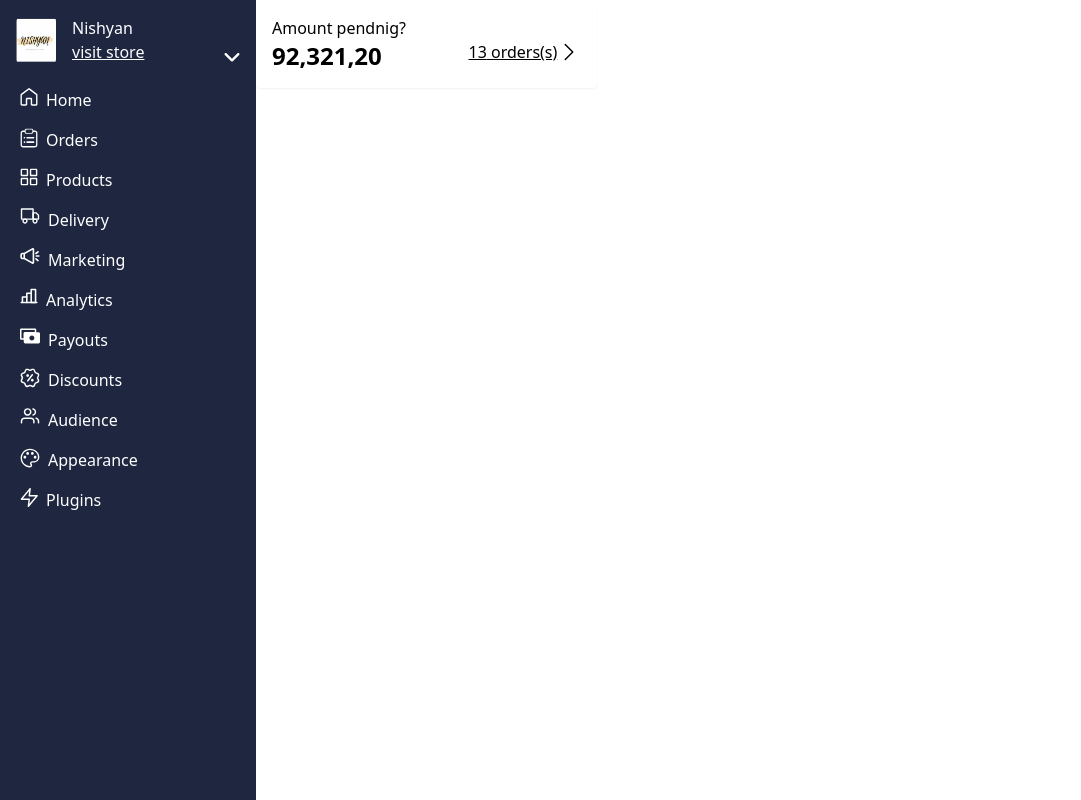
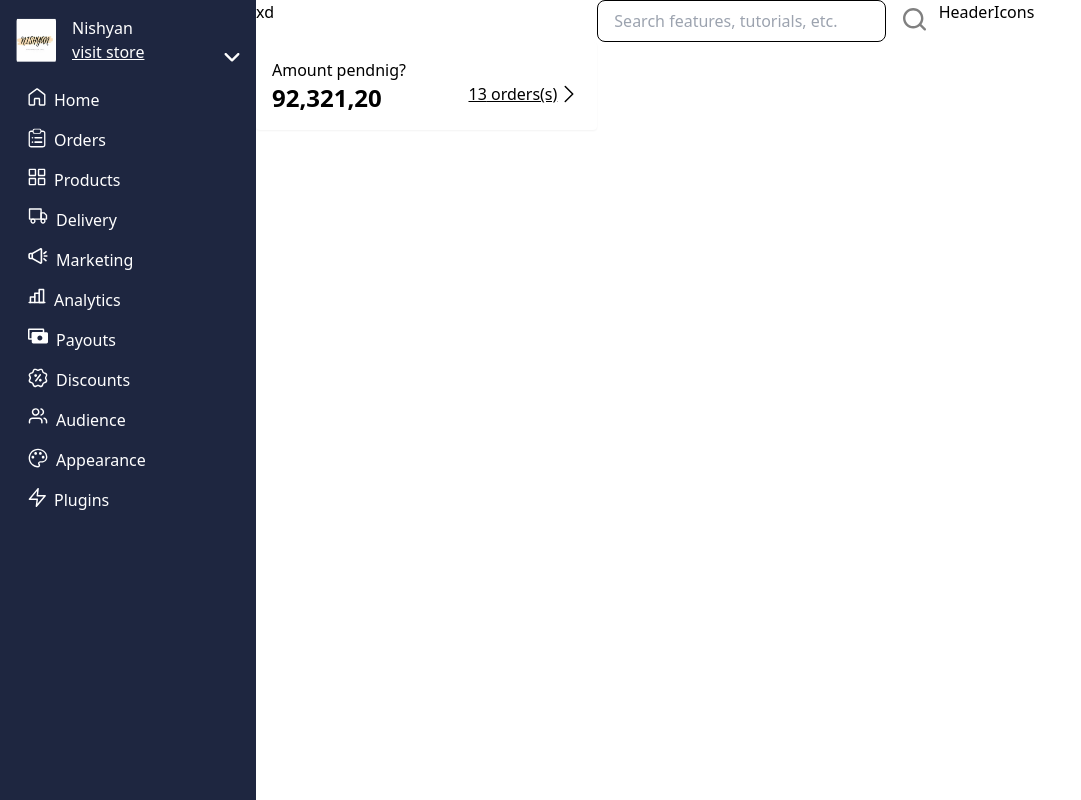
Before and after one commit to kuchbhimingwal/dukan-assignment, a React (Vite) app: page / in a window 1280 px wide. Shown: the whole page, without its empty margins (0-1081 px from the left). Built offline with nearby package versions, Linux system fonts and the light colour scheme.

Commit message:
starting the header component with the searchbar and the icons

```diff
--- a/src/App.jsx
+++ b/src/App.jsx
@@ -1,3 +1,4 @@
+import Header from "./conmponents/Header"
 import NavBar from "./conmponents/NavBar"
 import RevenueCard from "./conmponents/RevenueCard"
 
@@ -9,6 +10,7 @@ function App() {
         <NavBar companyName="Nishyan"/>
       </div>
       <div className="col-span-4">
+          <Header />
         <div className="grid grid-cols-3">
         <RevenueCard title={"Amount pendnig"} amount={"92,321,20"} orderCount={13}/>
         </div>
--- /dev/null
+++ b/src/conmponents/Header.jsx
@@ -0,0 +1,16 @@
+import React from 'react'
+import SearchBar from './SearchBar'
+import HeaderLinks from './HeaderLinks'
+import HeaderIcons from './HeaderIcons'
+
+function Header() {
+  return (
+    <div className='grid grid-cols-3'>
+      <HeaderLinks />
+      <SearchBar />
+      <HeaderIcons />
+    </div>
+  )
+}
+
+export default Header
--- /dev/null
+++ b/src/conmponents/HeaderIcons.jsx
@@ -0,0 +1,9 @@
+import React from 'react'
+
+function HeaderIcons() {
+  return (
+    <div>HeaderIcons</div>
+  )
+}
+
+export default HeaderIcons
--- /dev/null
+++ b/src/conmponents/HeaderLinks.jsx
@@ -0,0 +1,11 @@
+import React from 'react'
+
+function HeaderLinks() {
+  return (
+    <div>
+      xd
+    </div>
+  )
+}
+
+export default HeaderLinks
--- a/src/conmponents/NavBar.jsx
+++ b/src/conmponents/NavBar.jsx
@@ -24,9 +24,11 @@ function NavBar({
         </div>
 
       </div>
-      {navItems.map((item)=>(
-        <NavItemComp svg={item.icon} title={item.title} />
-      ))}
+      <div className='px-2'>
+        {navItems.map((item)=>(
+          <NavItemComp svg={item.icon} title={item.title} />
+        ))}
+      </div>
     </div>
   )
 }
--- a/src/conmponents/NavItemComp.jsx
+++ b/src/conmponents/NavItemComp.jsx
@@ -5,7 +5,7 @@ function NavItemComp({
   title
 }) {
   return (
-    <div className='px-5 py-2'>
+    <div className='px-5 py-2 cursor-pointer hover:bg-navHover rounded-md'>
       <div className='flex'>
       <div dangerouslySetInnerHTML={{ __html: svg }} />
         <div className='pl-2 font-light'>{title}</div>
--- /dev/null
+++ b/src/conmponents/SearchBar.jsx
@@ -0,0 +1,16 @@
+import React from 'react'
+
+function SearchBar() {
+  return (
+    <div>
+      <div className='relative'>
+        <input type="text" placeholder="Search features, tutorials, etc." class="py-2 px-4 pr-10 rounded-lg border border-gray-300 focus:outline-none focus:border-blue-500" />
+        <svg class="absolute right-0 top-0 mt-2 mr-3 h-6 w-6 text-gray-400" width="16" height="16" viewBox="0 0 16 16" fill="none" xmlns="http://www.w3.org/2000/svg">
+          <path d="M6.8 12.0301C3.9328 12.0301 1.6 9.69143 1.6 6.81704C1.6 3.94266 3.9328 1.60401 6.8 1.60401C9.6672 1.60401 12 3.94266 12 6.81704C12 9.69143 9.6672 12.0301 6.8 12.0301ZM12.2792 10.8375C13.1056 9.70827 13.6 8.3216 13.6 6.81704C13.6 3.05805 10.5496 0 6.8 0C3.0504 0 0 3.05805 0 6.81704C0 10.576 3.0504 13.6341 6.8 13.6341C8.4728 13.6341 10.0048 13.0222 11.1896 12.0132L14.0032 14.8339C14.1592 14.9903 14.364 15.0689 14.5688 15.0689C14.7736 15.0689 14.9784 14.9903 15.1344 14.8339C15.4472 14.5203 15.4472 14.0134 15.1344 13.6999L12.2792 10.8375Z" fill="#808080"/>
+        </svg>
+      </div>
+    </div>
+  )
+}
+
+export default SearchBar
--- a/tailwind.config.js
+++ b/tailwind.config.js
@@ -10,7 +10,8 @@ export default {
     colors: {
       navColor: "#1e2640",
       white: "#ffffff",
-      black: "#000000"
+      black: "#000000",
+      navHover: "#363c53"
     }
   },
   plugins: [],
```
